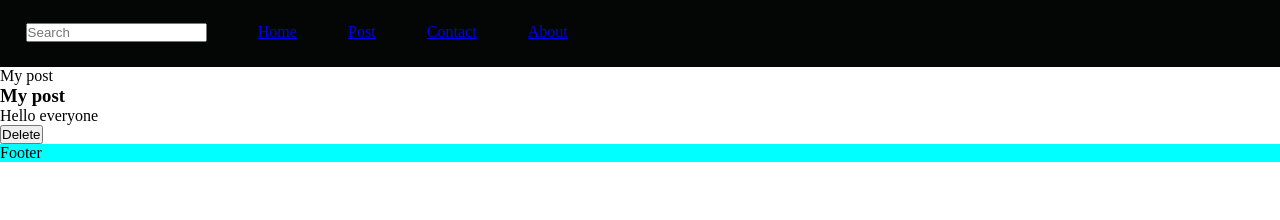
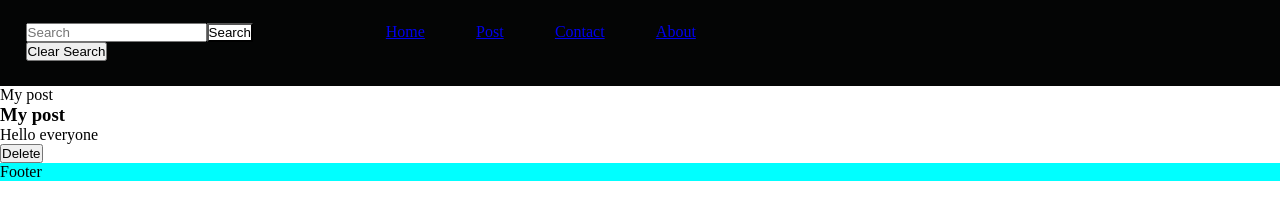
Before and after one commit to Lwazicekiso/REACT-Projects, a React app in the folder myface/: page / in a window 1280 px wide. Shown: the part 30-250 px from the top of the page. Built offline with nearby package versions, Linux system fonts and the light colour scheme.

Commit message:
"Add search functionality to blog posts; pass filtered posts and search-related props to Home component"
This diff adds a search bar to the navigation component, allowing users to filter blog posts based on the title. The filtered posts are passed down

```diff
--- a/myface/src/index.js
+++ b/myface/src/index.js
@@ -1,7 +1,5 @@
-// App.js
-import React from "react";
+import React, { useState } from "react";
 import ReactDOM from 'react-dom/client';
-import { useState } from 'react';
 import { BrowserRouter, Routes, Route } from 'react-router-dom';
 import Nav from './pages/Nav';
 import { Home } from './pages/Home';
@@ -12,16 +10,31 @@ import About from './pages/About';
 import './pages/style.css';
 
 export function App() {
+  const [titleinp, setTitle] = useState('');
+  const [postInput, setPostInput] = useState('');
+  const [searchVal,setSearchVal] = useState('');
   const [posts, setPosts] = useState([
-    {
-      title: 'My post',
-      content: 'Hello everyone',
-      id:'myid'
-    },
+    { title: 'My post', content: 'Hello everyone', id: 'myid' },
+    // ... add more initial posts if needed
   ]);
 
-  const [titleinp, setTitle] = useState('');
-  const [postInput, setPostInput] = useState('');
+  const originalPosts = [...posts]; //store a copy of the original possts
+  const searchFil = () => {
+    if (searchVal !== '') {
+      const filteredPosts = posts.filter(post =>
+        post.title.toLowerCase().includes(searchVal.toLowerCase())
+      );
+      setPosts(filteredPosts);
+    }
+    else {
+      setPosts(originalPosts); // Reset to all posts
+    }
+  }
+
+  const resetSearch = () => {
+    setSearchVal('');
+    setPosts(originalPosts);
+  }
 
   const addPost = (newPost) => {
     setPosts((prevPosts) => [...prevPosts, newPost]);
@@ -30,14 +43,16 @@ export function App() {
   return (
     <BrowserRouter>
       <Routes>
-        <Route path='/' element={<Nav />} >
+        <Route path='/' element={<Nav
+            setSearchVal={setSearchVal}
+            searchVal={searchVal}
+            searchFil={searchFil}
+            resetSearch={resetSearch}
+          />} >
           <Route
             index
-            element={<Home posts={posts}
-            setPosts={setPosts}
-            />}
+            element={<Home posts={posts} setPosts={setPosts} searchVal={searchVal} />} // Pass filteredPosts
           />
-
             <Route
               path="/post"
               element={<PostPage
@@ -46,10 +61,8 @@ export function App() {
               setTitle={setTitle}
               titleinp={titleinp}
               setPosts={setPosts}
-              addPost={addPost}
-              // Pass setPosts function to update posts
-            />}
-          />
+              addPost={addPost}/>}/>
+
           <Route path="contact" element={<Contact />} />
           <Route path="About" element={<About />} />
           <Route path="*" element={<NoPage />} />
--- a/myface/src/pages/Home.js
+++ b/myface/src/pages/Home.js
@@ -6,8 +6,9 @@ export function Home({ posts,setPosts }) {
   const delb = (a)=>{
       let updatedposts = posts.filter(post => post.id !== a);
       setPosts(updatedposts)
+                    }
 
-                    }
+
   return (
     <React.Fragment>
       <section id='MainSpace'>
--- a/myface/src/pages/Nav.js
+++ b/myface/src/pages/Nav.js
@@ -1,22 +1,20 @@
-//nav.js
 import React from "react";
 import { Outlet, Link } from "react-router-dom";
 import Header from "./Header";
-import { useRef } from "react";
-const Nav = () => {
-  const Search = useRef();
+
+const Nav = ({ searchVal, setSearchVal, searchFil, resetSearch }) => { // Receive props
+
   return (
     <section>
-
       <Header title='My Js Blog'/>
       <nav>
-
-
-          <ul>
-            <li>
-              <form style={{marginRight:'2%',}} rel={Search}>
-                <input  placeholder="Search" type="text"/>
-              </form>
+        <ul>
+          <li>
+            <form style={{ marginRight: '2%', }}>
+              <input value={searchVal} placeholder="Search" onChange={e => setSearchVal(e.target.value)} type="text" />
+              <button id='searchB' onClick={searchFil}>Search</button>
+              <button onClick={resetSearch}>Clear Search</button> {/* Add reset button */}
+            </form>
             </li>
               <li>
                 <Link to="/">Home</Link>
@@ -31,9 +29,7 @@ const Nav = () => {
               <Link to='/About'>About</Link>
               </li>
             </ul>
-
       </nav>
-
       <Outlet />
     </section>
   )
--- a/myface/src/pages/style.css
+++ b/myface/src/pages/style.css
@@ -37,3 +37,6 @@ nav ul li{
     padding: 1%;
     margin: 1%
     ;}
+#searchB{
+background-color: white;
+}
```
Lines whose indentation alone changed are shown as unchanged.
